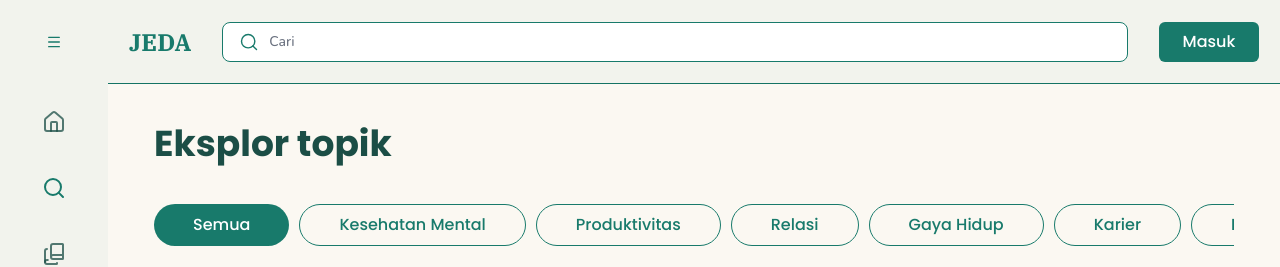
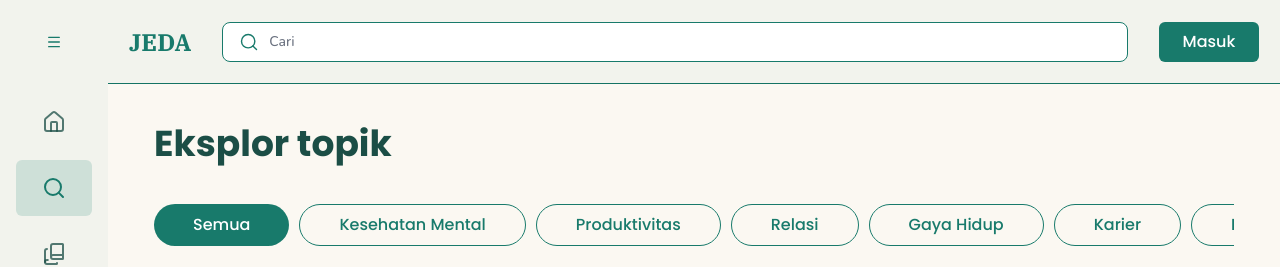
Before and after one commit to nurfatih62/jeda, a Next.js app: page /explore in a window 1280 px wide. Shown: the top 267 px of the page. Built offline with nearby package versions, Linux system fonts and the light colour scheme.

Commit message:
memperbaiki

```diff
--- a/shared/components/organism/sidebar/sidebar.tsx
+++ b/shared/components/organism/sidebar/sidebar.tsx
@@ -59,7 +59,9 @@ export function Sidebar({ active = 'home', expanded = false, onToggle }: Sidebar
             aria-label={label}
             aria-current={isActive ? 'page' : undefined}
             className={`flex items-center rounded-md transition-colors ${
-              isActive ? 'text-primary' : 'text-text-muted hover:text-primary'
+              isActive
+                ? 'bg-primary-overlay-hover text-primary'
+                : 'text-text-muted hover:bg-primary-overlay-hover hover:text-primary active:bg-primary-overlay-active'
             } ${expanded ? 'h-14 gap-3 px-6' : 'h-14 w-19 justify-center'}`}
           >
             <Icon size={24} strokeWidth={2} className="shrink-0" />
```
